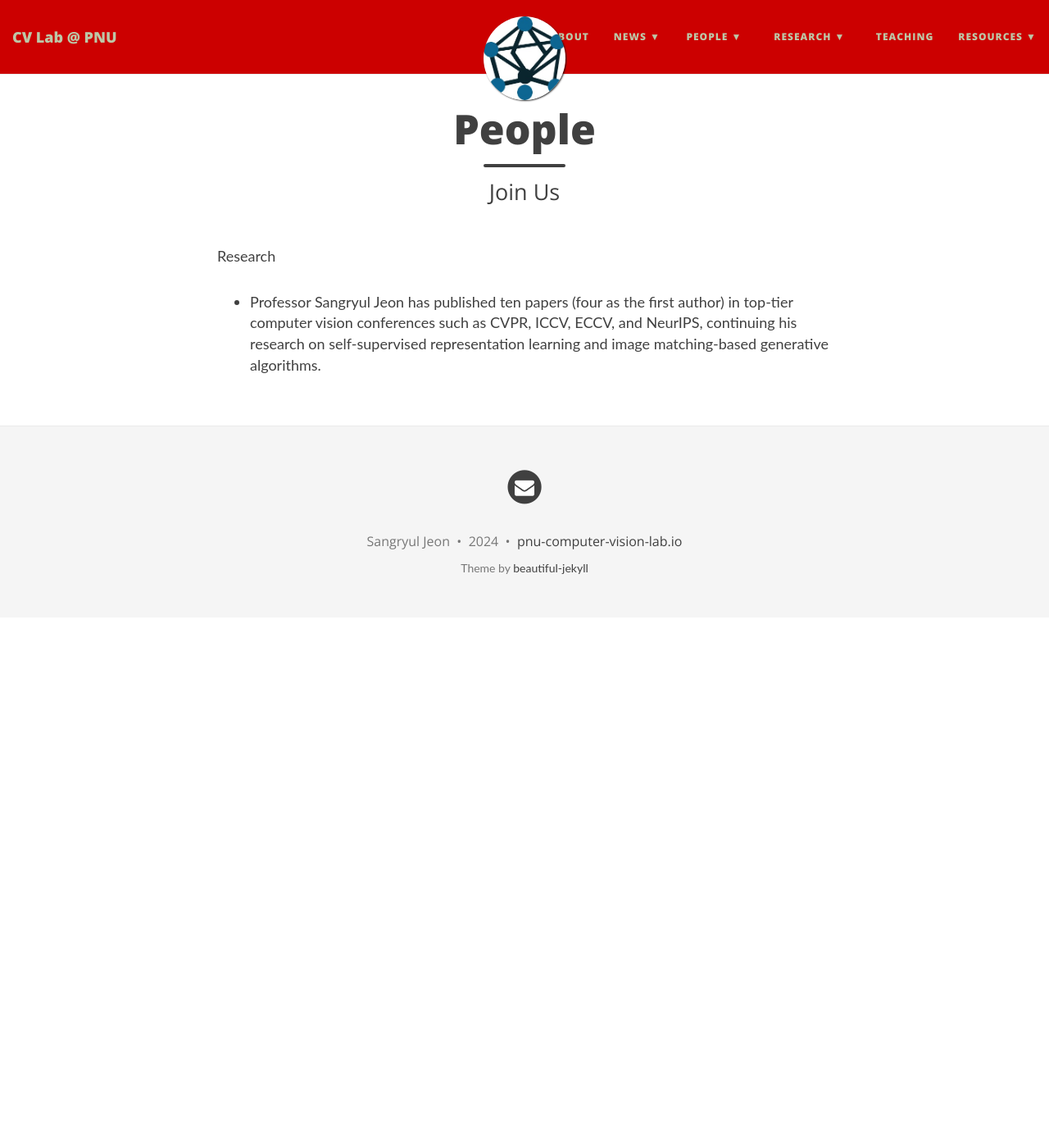
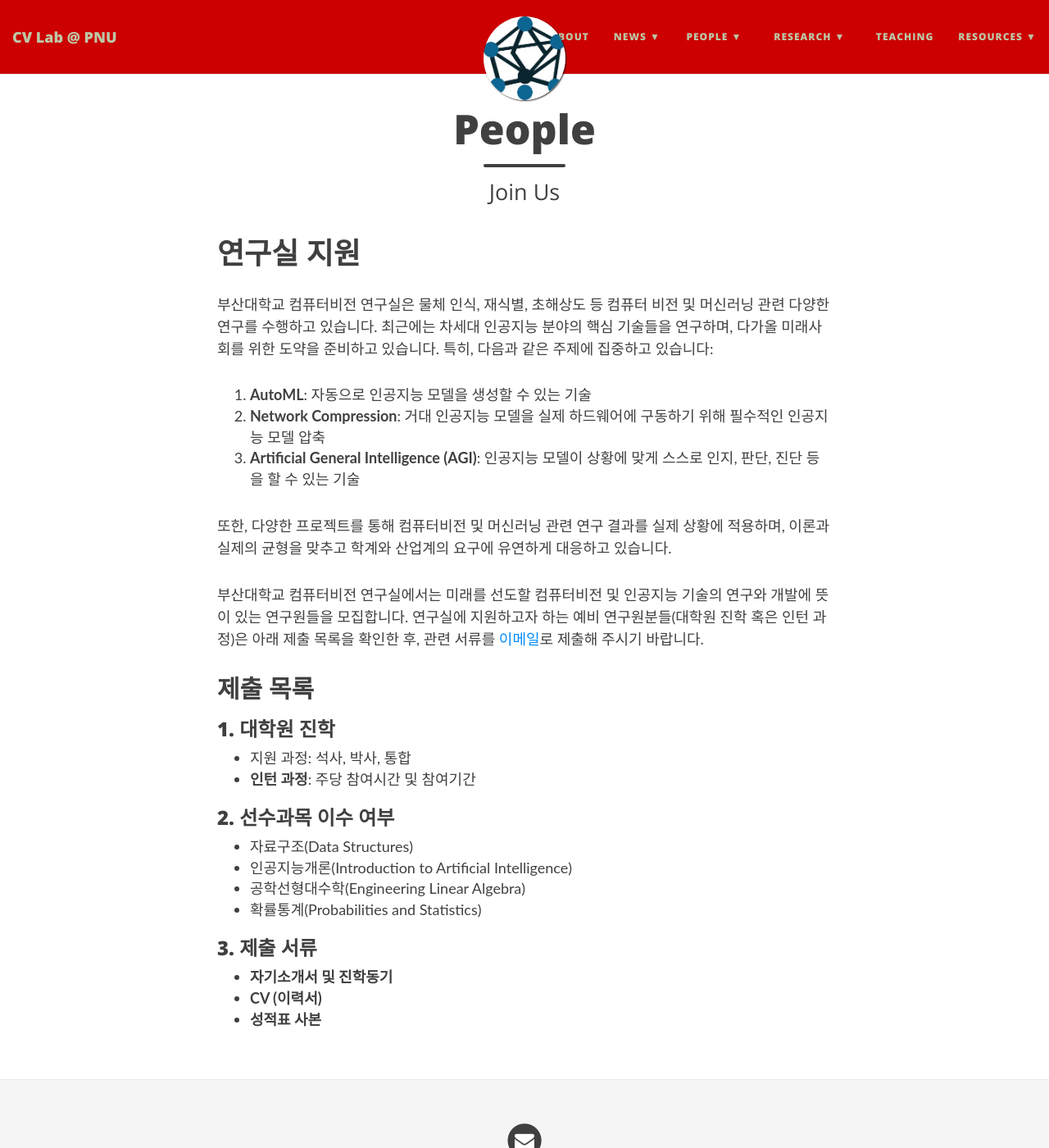
Before and after one commit to pnu-computer-vision-lab/pnu-computer-vision-lab.github.io, a Jekyll site: the page built from people/joinus.md, in a window 1280 px wide and 1400 px high. Shown: the whole window at 82% size. Built offline with Jekyll 4.4.1, drawn with Linux system fonts in a browser that asks for light colours; nearby versions of some CDN libraries.

Commit message:
Update joinus.md

```diff
--- a/people/joinus.md
+++ b/people/joinus.md
@@ -4,5 +4,31 @@ title: People
 subtitle: Join Us
 ---
 
-Research
-- Professor Sangryul Jeon has published ten papers (four as the first author) in top-tier computer vision conferences such as CVPR, ICCV, ECCV, and NeurIPS, continuing his research on self-supervised representation learning and image matching-based generative algorithms.
+# 연구실 지원
+
+부산대학교 컴퓨터비전 연구실은 물체 인식, 재식별, 초해상도 등 컴퓨터 비전 및 머신러닝 관련 다양한 연구를 수행하고 있습니다. 최근에는 차세대 인공지능 분야의 핵심 기술들을 연구하며, 다가올 미래사회를 위한 도약을 준비하고 있습니다. 특히, 다음과 같은 주제에 집중하고 있습니다:
+
+1. **AutoML**: 자동으로 인공지능 모델을 생성할 수 있는 기술
+2. **Network Compression**: 거대 인공지능 모델을 실제 하드웨어에 구동하기 위해 필수적인 인공지능 모델 압축
+3. **Artificial General Intelligence (AGI)**: 인공지능 모델이 상황에 맞게 스스로 인지, 판단, 진단 등을 할 수 있는 기술
+
+또한, 다양한 프로젝트를 통해 컴퓨터비전 및 머신러닝 관련 연구 결과를 실제 상황에 적용하며, 이론과 실제의 균형을 맞추고 학계와 산업계의 요구에 유연하게 대응하고 있습니다.
+
+부산대학교 컴퓨터비전 연구실에서는 미래를 선도할 컴퓨터비전 및 인공지능 기술의 연구와 개발에 뜻이 있는 연구원들을 모집합니다. 연구실에 지원하고자 하는 예비 연구원분들(대학원 진학 혹은 인턴 과정)은 아래 제출 목록을 확인한 후, 관련 서류를 [이메일](mailto:pnu_cvlab@pusan.ac.kr)로 제출해 주시기 바랍니다.
+
+## 제출 목록
+
+### 1. 대학원 진학
+- 지원 과정: 석사, 박사, 통합
+- **인턴 과정**: 주당 참여시간 및 참여기간
+
+### 2. 선수과목 이수 여부
+- 자료구조(Data Structures)
+- 인공지능개론(Introduction to Artificial Intelligence)
+- 공학선형대수학(Engineering Linear Algebra)
+- 확률통계(Probabilities and Statistics)
+
+### 3. 제출 서류
+- **자기소개서 및 진학동기**
+- **CV (이력서)**
+- **성적표 사본**
```
